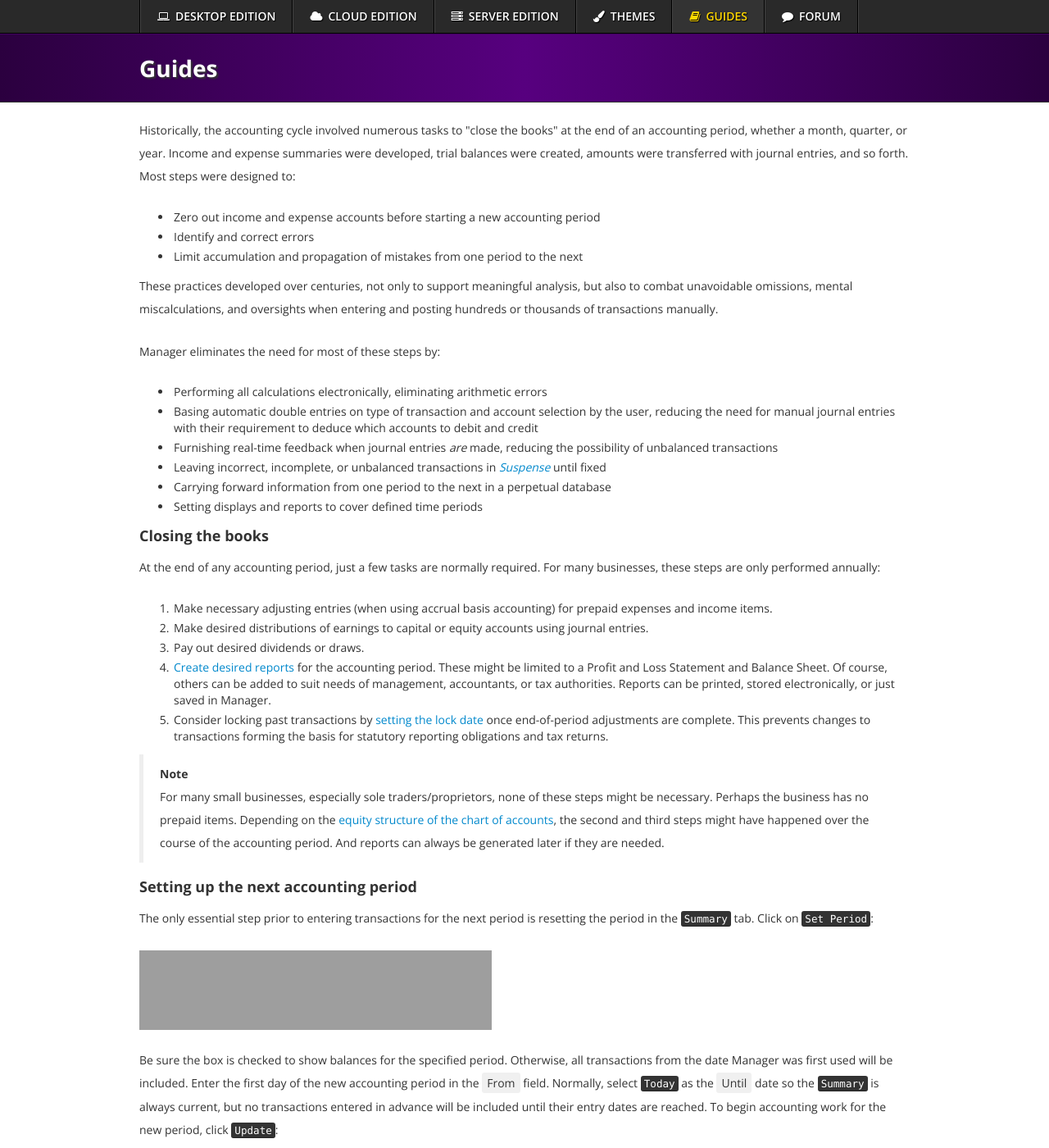
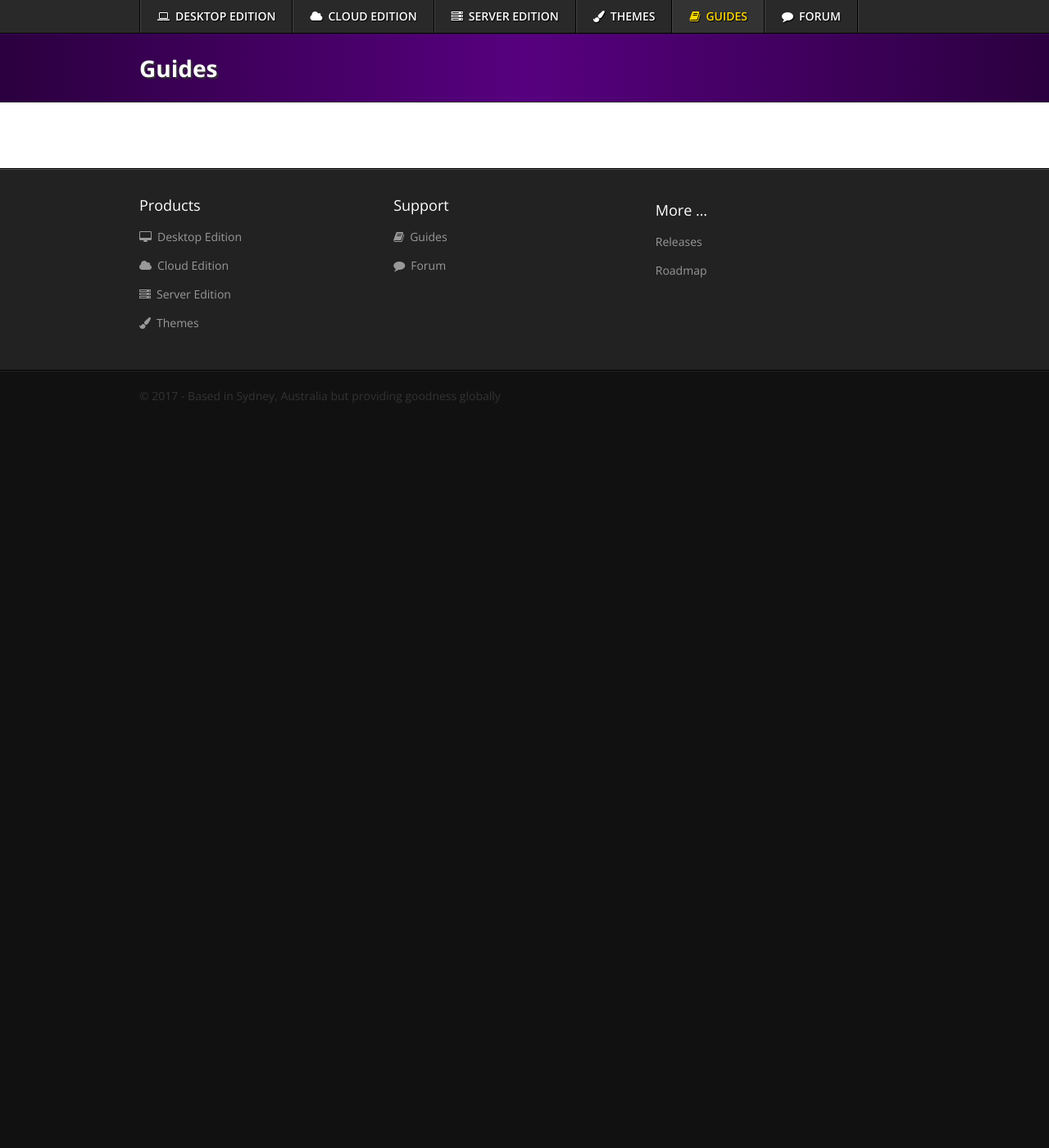
Before and after one commit to 3etechinns/www.manager.io, a Jekyll site: the page built from _guides/7470.md, in a window 1280 px wide and 1400 px high. Shown: the whole window at 82% size. Built offline with Jekyll 4.4.1, drawn with Linux system fonts in a browser that asks for light colours; nearby versions of some CDN libraries; comment, search, counter and statistics services are not loaded; some of the changed text lies outside the part shown; grey boxes are pictures that could not be loaded.

```diff
--- a/_guides/7470.md
+++ b/_guides/7470.md
@@ -4,50 +4,3 @@ title: Close an accounting period
 permalink: /guides/close-an-accounting-period/7470
 tags: summary summary-start-date-form
 ---
-<p>Historically, the accounting cycle involved numerous tasks to "close the books" at the end of an accounting period, whether a month, quarter, or year. Income and expense summaries were developed, trial balances were created, amounts were transferred with journal entries, and so forth. Most steps were designed to:</p>
-
-<ul>
-<li>Zero out income and expense accounts before starting a new accounting period</li>
-<li>Identify and correct errors</li>
-<li>Limit accumulation and propagation of mistakes from one period to the next</li>
-</ul>
-
-<p>These practices developed over centuries, not only to support meaningful analysis, but also to combat unavoidable omissions, mental miscalculations, and oversights when entering and posting hundreds or thousands of transactions manually.</p>
-
-<p>Manager eliminates the need for most of these steps by:</p>
-
-<ul>
-<li>Performing all calculations electronically, eliminating arithmetic errors</li>
-<li>Basing automatic double entries on type of transaction and account selection by the user, reducing the need for manual journal entries with their requirement to deduce which accounts to debit and credit</li>
-<li>Furnishing real-time feedback when journal entries <em>are</em> made, reducing the possibility of unbalanced transactions</li>
-<li>Leaving incorrect, incomplete, or unbalanced transactions in <em><a href="https://forum.manager.io/t/suspense-account/7106">Suspense</a></em> until fixed</li>
-<li>Carrying forward information from one period to the next in a perpetual database</li>
-<li>Setting displays and reports to cover defined time periods</li>
-</ul>
-
-<h3>Closing the books</h3>
-
-<p>At the end of any accounting period, just a few tasks are normally required. For many businesses, these steps are only performed annually:</p>
-
-<ol>
-<li>Make necessary adjusting entries (when using accrual basis accounting) for prepaid expenses and income items.</li>
-<li>Make desired distributions of earnings to capital or equity accounts using journal entries.</li>
-<li>Pay out desired dividends or draws.</li>
-<li>
-<a href="https://forum.manager.io/t/reports/7468">Create desired reports</a> for the accounting period. These might be limited to a Profit and Loss Statement and Balance Sheet. Of course, others can be added to suit needs of management, accountants, or tax authorities. Reports can be printed, stored electronically, or just saved in Manager.</li>
-<li>Consider locking past transactions by <a href="https://forum.manager.io/t/setting-lock-date/5510">setting the lock date</a> once end-of-period adjustments are complete. This prevents changes to transactions forming the basis for statutory reporting obligations and tax returns.</li>
-</ol>
-
-<blockquote><p><strong>Note</strong><br>For many small businesses, especially sole traders/proprietors, none of these steps might be necessary. Perhaps the business has no prepaid items. Depending on the <a href="https://forum.manager.io/t/simple-equity-accounting-for-sole-traders-proprietors/6971">equity structure of the chart of accounts</a>, the second and third steps might have happened over the course of the accounting period. And reports can always be generated later if they are needed.</p></blockquote>
-
-<h3>Setting up the next accounting period</h3>
-
-<p>The only essential step prior to entering transactions for the next period is resetting the period in the <kbd>Summary</kbd> tab. Click on <kbd>Set Period</kbd>:</p>
-
-<p><img src="https://cdn-business2.discourse.org/uploads/manager1/original/2X/7/74e75e82930c8cdee7e5372db77c156f2fc2f461.png" width="430" height="97"></p>
-
-<p>Be sure the box is checked to show balances for the specified period. Otherwise, all transactions from the date Manager was first used will be included. Enter the first day of the new accounting period in the <code>From</code> field. Normally, select <kbd>Today</kbd> as the <code>Until</code> date so the <kbd>Summary</kbd> is always current, but no transactions entered in advance will be included until their entry dates are reached. To begin accounting work for the new period, click <kbd>Update</kbd>:</p>
-
-<p><img src="https://cdn-business2.discourse.org/uploads/manager1/original/2X/d/dd6e300a983796ff78b93082e522a6d00b0151ee.png" width="286" height="361"></p>
-
-<p>You might want to define common reports for the new accounting period, too. That way, they will be quickly available when needed. But they can also be created later.</p>
```
